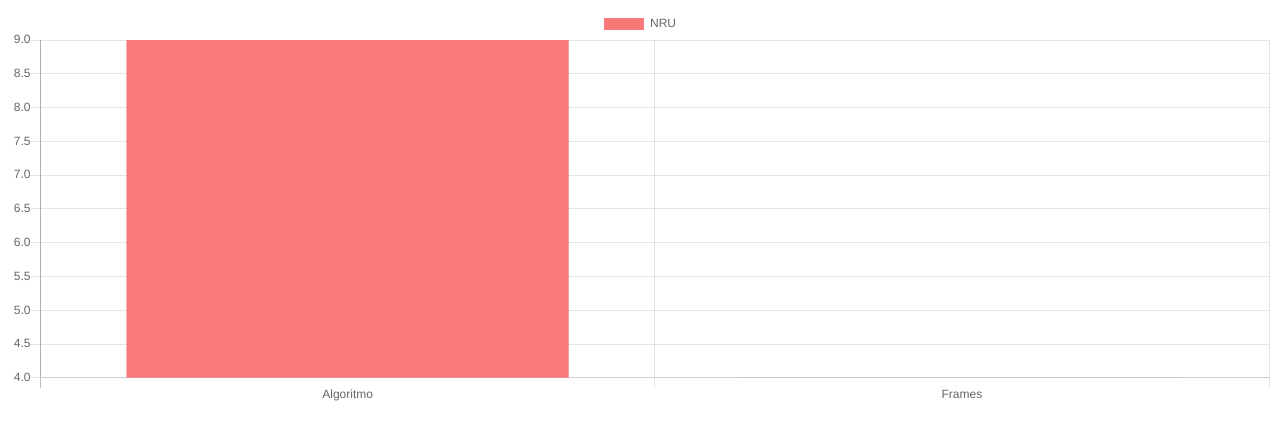
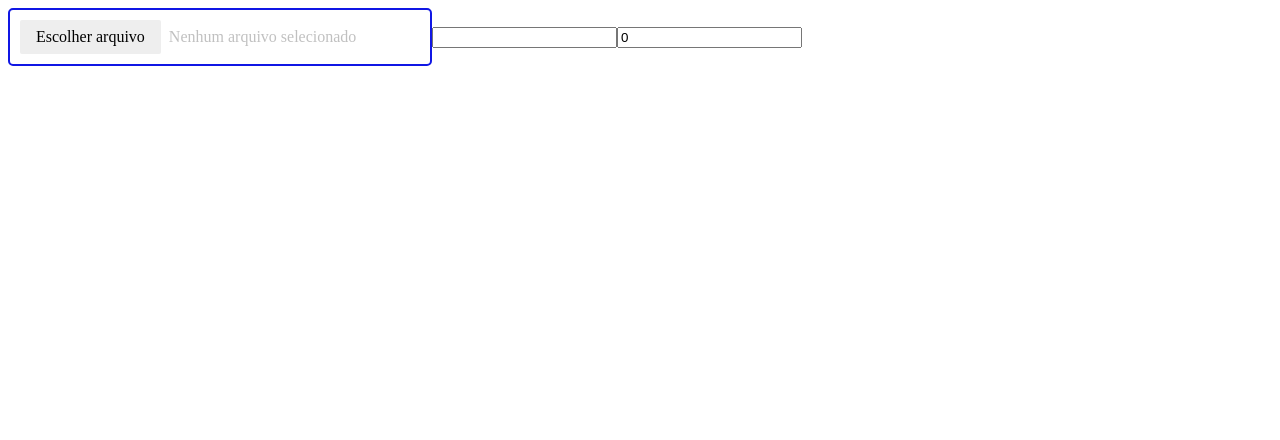
Before and after one commit to rochabianca/page-replacement-graph, a Vue app: page / in a window 1280 px wide. Shown: the top 440 px of the page. Built offline with nearby package versions, Linux system fonts and the light colour scheme.

Commit message:
get file from computer

```diff
--- /dev/null
+++ b/src/components/GetData.vue
@@ -0,0 +1,92 @@
+<template>
+  <div>
+    <div class="file-input">
+      <input @change="loadTextFromFile" type="file" id="file" />
+      <span class="button">Escolher arquivo</span>
+      <span class="label" v-if="file === ''">Nenhum arquivo selecionado</span>
+      <span v-else class="label">{{ filename }}</span>
+    </div>
+
+    <input v-model="frames" type="text" />
+    <input v-model="timeToResetBitR" type="number" />
+  </div>
+</template>
+
+<script>
+export default {
+  name: 'GetData',
+  data() {
+    return {
+      filename: '',
+      file: '',
+      frames: '',
+      timeToResetBitR: 0,
+    }
+  },
+  methods: {
+    loadTextFromFile(ev) {
+      const file = ev.target.files[0];
+      const reader = new FileReader();
+      this.getFileName(ev.target.files[0].name);
+
+      reader.onload = e => {
+        console.log(e)
+        this.file = e.target.result;
+        // this.$emit("loaded", e.target.result);
+      }
+      reader.readAsText(file);
+    },
+    getFileName(filename) {
+      this.filename = filename.slice(0, 25) + '...'
+    }
+  }
+};
+</script>
+
+<style lang="scss" scoped>
+.file-input {
+  display: inline-block;
+  text-align: left;
+  background: #fff;
+  border: 2px solid #1017e4;
+  padding: 10px;
+  width: 400px;
+  position: relative;
+  border-radius: 5px;
+}
+
+.file-input > [type="file"] {
+  position: absolute;
+  top: 0;
+  left: 0;
+  width: 100%;
+  height: 100%;
+  opacity: 0;
+  z-index: 10;
+  cursor: pointer;
+}
+
+.file-input > .button {
+  display: inline-block;
+  cursor: pointer;
+  background: #eee;
+  padding: 8px 16px;
+  border-radius: 2px;
+  margin-right: 8px;
+}
+
+.file-input:hover > .button {
+  background: dodgerblue;
+  color: white;
+}
+
+.file-input > .label {
+  color: #333;
+  white-space: nowrap;
+  opacity: 0.3;
+}
+
+.file-input.-chosen > .label {
+  opacity: 1;
+}
+</style>
--- a/src/components/Results.vue
+++ b/src/components/Results.vue
@@ -5,7 +5,6 @@ import { Bar } from 'vue-chartjs';
 export default {
   name: 'Results',
   extends: Bar,
-  // mixins: [Bar],
   // mixins: [testAlgoritmMixin],
   created() {
     // this.FIFO(5);
--- a/src/views/Home.vue
+++ b/src/views/Home.vue
@@ -1,17 +1,29 @@
 <template>
   <div class="home">
-    <Results/>
+    <GetData @loaded="loadAlgorithm" />
+    <Results v-if="algorithm" :algorithm="algorithm" />
   </div>
 </template>
 
 <script>
-// @ is an alias to /src
+import GetData from '@/components/GetData.vue';
 import Results from '@/components/Results.vue'
 
 export default {
-  name: 'home',
+  name: 'Home',
+  data() {
+    return {
+      algorithm: '',
+    }
+  },
+  methods: {
+    loadAlgorithm(res) {
+      this.algorithm = res;
+    }
+  },
   components: {
-    Results
+    Results,
+    GetData,
   }
 }
 </script>
```
Also changed, not shown: src/components/HelloWorld.vue (deleted, +0 -58 lines).
